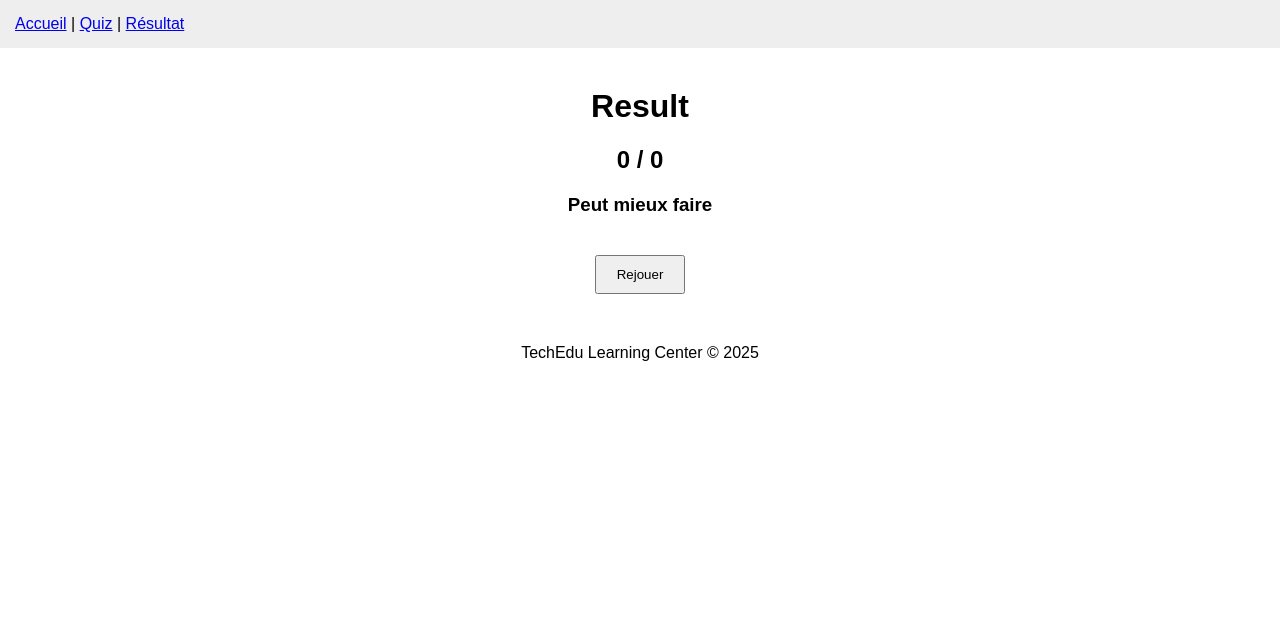
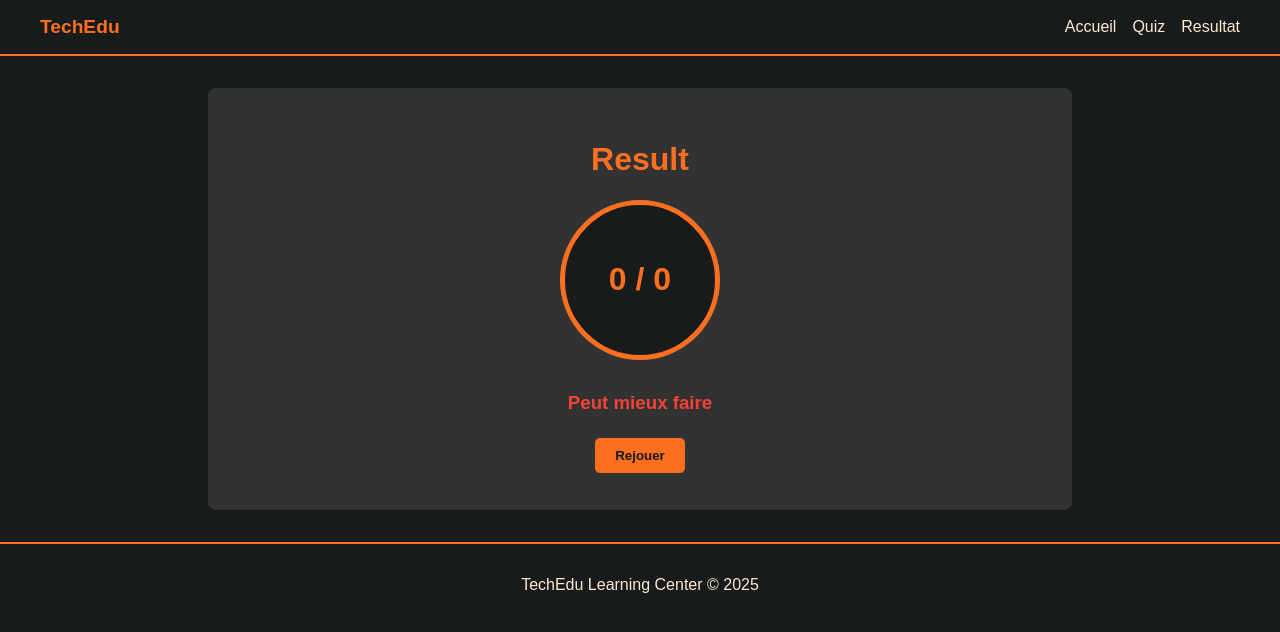
Before and after one commit to med-more/Quiz, a React (Vite) app in the folder react-quiz-app/: page /result in a window 1280 px wide. Shown: the top 632 px of the page. Built offline with nearby package versions, Linux system fonts and the light colour scheme.

Commit message:
add styling

```diff
--- a/react-quiz-app/src/components/Footer.jsx
+++ b/react-quiz-app/src/components/Footer.jsx
@@ -1,8 +1,7 @@
-
 const Footer = () => {
   return (
-    <footer style={{marginTop: "40px", padding: "10px", textAlign: "center"}}>
-      TechEdu Learning Center © 2025
+    <footer className="quiz-footer">
+      <p>TechEdu Learning Center © 2025</p>
     </footer>
   )
 }
--- a/react-quiz-app/src/components/Navbar.jsx
+++ b/react-quiz-app/src/components/Navbar.jsx
@@ -1,12 +1,18 @@
-import { Link } from "react-router-dom";
-function Navbar() {
+import { Link } from "react-router-dom"
+
+const Navigation = () => {
   return (
-    <nav style={{ padding: "15px", background: "#eee" }}>
-      <Link to="/">Accueil</Link> |{" "}
-      <Link to="/quiz">Quiz</Link> |{" "}
-      <Link to="/result">Résultat</Link>
+    <nav className="quiz-nav">
+      <div className="nav-container">
+        <div className="nav-logo">TechEdu</div>
+        <div className="nav-links">
+          <Link to="/" className="nav-link">Accueil</Link>
+          <Link to="/quiz" className="nav-link">Quiz</Link>
+          <Link to="/result" className="nav-link">Resultat</Link>
+        </div>
+      </div>
     </nav>
-  );
+  )
 }
 
-export default Navbar;
+export default Navigation
--- a/react-quiz-app/src/index.css
+++ b/react-quiz-app/src/index.css
@@ -1,7 +1,103 @@
 body {
   margin: 0;
   font-family: Arial, sans-serif;
+  background-color: #181B1B;
+  color: #FFE7D0;
 }
+
 button {
   cursor: pointer;
+  border: none;
+  border-radius: 5px;
+  padding: 10px 20px;
+  margin: 5px;
 }
+
+
+.quiz-nav {
+  background-color: #181B1B;
+  padding: 1rem;
+  border-bottom: 2px solid #FC6E20;
+}
+
+.nav-container {
+  display: flex;
+  justify-content: space-between;
+  align-items: center;
+  max-width: 1200px;
+  margin: 0 auto;
+}
+
+.nav-logo {
+  color: #FC6E20;
+  font-weight: bold;
+  font-size: 1.2rem;
+}
+
+.nav-links {
+  display: flex;
+  gap: 1rem;
+}
+
+.nav-link {
+  color: #FFE7D0;
+  text-decoration: none;
+}
+
+.nav-link:hover {
+  color: #FC6E20;
+}
+
+.quiz-container {
+  max-width: 800px;
+  margin: 2rem auto;
+  padding: 2rem;
+  background-color: #323232;
+  border-radius: 8px;
+  text-align: center;
+}
+
+.start-btn {
+  background-color: #FC6E20;
+  color: #181B1B;
+  font-weight: bold;
+}
+
+.start-btn:hover {
+  background-color: #FFE7D0;
+}
+
+.quiz-option {
+  display: block;
+  width: 100%;
+  margin: 10px 0;
+  padding: 15px;
+  background-color: #181B1B;
+  color: #FFE7D0;
+  text-align: left;
+}
+
+.quiz-option:hover {
+  background-color: #FC6E20;
+  color: #181B1B;
+}
+
+.replay-btn {
+  background-color: #FC6E20;
+  color: #181B1B;
+  font-weight: bold;
+}
+
+.replay-btn:hover {
+  background-color: #FFE7D0;
+}
+
+
+.quiz-footer {
+  background-color: #181B1B;
+  color: #FFE7D0;
+  text-align: center;
+  padding: 1rem;
+  margin-top: 2rem;
+  border-top: 2px solid #FC6E20;
+}
--- a/react-quiz-app/src/pages/Home.jsx
+++ b/react-quiz-app/src/pages/Home.jsx
@@ -1,13 +1,14 @@
 import { Link } from "react-router-dom"
+
 const Home = () => {
   return (
-    <div style={{textAlign: "center", marginTop: "40px"}}>
-      <h1>Quiz App</h1>
-      <p>Teste tes connaissances en développement web !</p>
+    <div className="quiz-container">
+      <h1 style={{color: "#FC6E20"}}>TechEdu Learning Center</h1>
+      <p>Test Your Knowledge</p>
 
       <Link to="/quiz">
-        <button style={{padding: "10px 20px", marginTop: "20px"}}>
-          Commencer le quiz
+        <button className="start-btn">
+          Start Quiz
         </button>
       </Link>
     </div>
--- a/react-quiz-app/src/pages/Quiz.jsx
+++ b/react-quiz-app/src/pages/Quiz.jsx
@@ -2,39 +2,41 @@ import { useNavigate } from "react-router-dom";
 import questions from "../data/questions"
 import { useState } from "react"
 
-
 const Quiz = () => {
-
   const [index, setIndex] = useState(0);
   const [score, setScore] = useState(0);
-
   const current = questions[index];
   const navigate = useNavigate();
 
   function handleAnswer(option){
     if (option === current.answer) {
-      setScore(score+1);
-      console.log(score);
-
+      setScore(score + 1);
     }
 
-    if (index + 1  < questions.length) { //verify if the next ques exist in the table
-      setIndex(index + 1)
-      /* console.log(index); */
-    } else{
-      navigate("/result", {state : {score, total: questions.length}})
+    if (index + 1 < questions.length) {
+      setIndex(index + 1);
+    } else {
+      navigate("/result", {state: {score, total: questions.length}});
     }
   }
+
   return (
-    <div style={{padding: "20px"}}>
-      <h2>Question {index+1}/ {questions.length}</h2>
-      <p>{current.question}</p>
+    <div className="quiz-container">
+      <h1 style={{color: "#FC6E20"}}>Quiz</h1>
+      <h2>Question {index + 1} / {questions.length}</h2>
+      <p style={{
+        backgroundColor: "#181B1B",
+        padding: "1rem",
+        borderRadius: "5px"
+      }}>
+        {current.question}
+      </p>
 
-      {current.options.map((opt, i)=>(
+      {current.options.map((opt, i) => (
         <button
           key={i}
-          onClick={()=>handleAnswer(opt)}
-          style={{ display: "block", margin: "10px 0", padding: "10px" }}
+          onClick={() => handleAnswer(opt)}
+          className="quiz-option"
         >
           {opt}
         </button>
--- a/react-quiz-app/src/pages/Result.jsx
+++ b/react-quiz-app/src/pages/Result.jsx
@@ -1,6 +1,7 @@
 import { useLocation, useNavigate } from "react-router-dom"
+import { Link } from "react-router-dom"
+
 const Result = () => {
-
   const location = useLocation();
   const navigate = useNavigate();
 
@@ -8,25 +9,48 @@ const Result = () => {
   const total = location.state?.total || 0;
 
   let message = "";
+  let messageColor = "#FFE7D0";
 
   if (score < 5) {
-    message = "Peut mieux faire"
-  } else if(score >=5 && score<=8) {
-    message = "Bravo"
-  } else if(score > 8){
-    message = "Excellent"
+    message = "Peut mieux faire";
+    messageColor = "#F44336";
+  } else if(score >= 5 && score <= 8) {
+    message = "Bravo";
+    messageColor = "#FC6E20";
+  } else if(score > 8) {
+    message = "Excellent";
+    messageColor = "#4CAF50";
   }
+
   return (
-    <div style={{textAlign: "center", marginTop: "40px"}}>
-      <h1>Result</h1>
-      <h2>{score} / {total}</h2>
+    <div className="quiz-container">
+      <h1 style={{color: "#FC6E20"}}>Result</h1>
 
-      <h3 style={{marginTop: "20px"}}>{message}</h3>
+      <div style={{
+        width: "150px",
+        height: "150px",
+        borderRadius: "50%",
+        backgroundColor: "#181B1B",
+        display: "flex",
+        alignItems: "center",
+        justifyContent: "center",
+        margin: "0 auto 2rem",
+        fontSize: "2rem",
+        fontWeight: "bold",
+        color: "#FC6E20",
+        border: "5px solid #FC6E20"
+      }}>
+        {score} / {total}
+      </div>
+
+      <h3 style={{color: messageColor, marginTop: "20px"}}>{message}</h3>
 
       <button
         onClick={() => navigate("/quiz")}
-        style={{marginTop: "20px", padding:"10px 20px"}}
-      >Rejouer</button>
+        className="replay-btn"
+      >
+        Rejouer
+      </button>
     </div>
   );
 }
```
Also changed, not shown: 1 other file (tests, documents, lock files or other folders).
